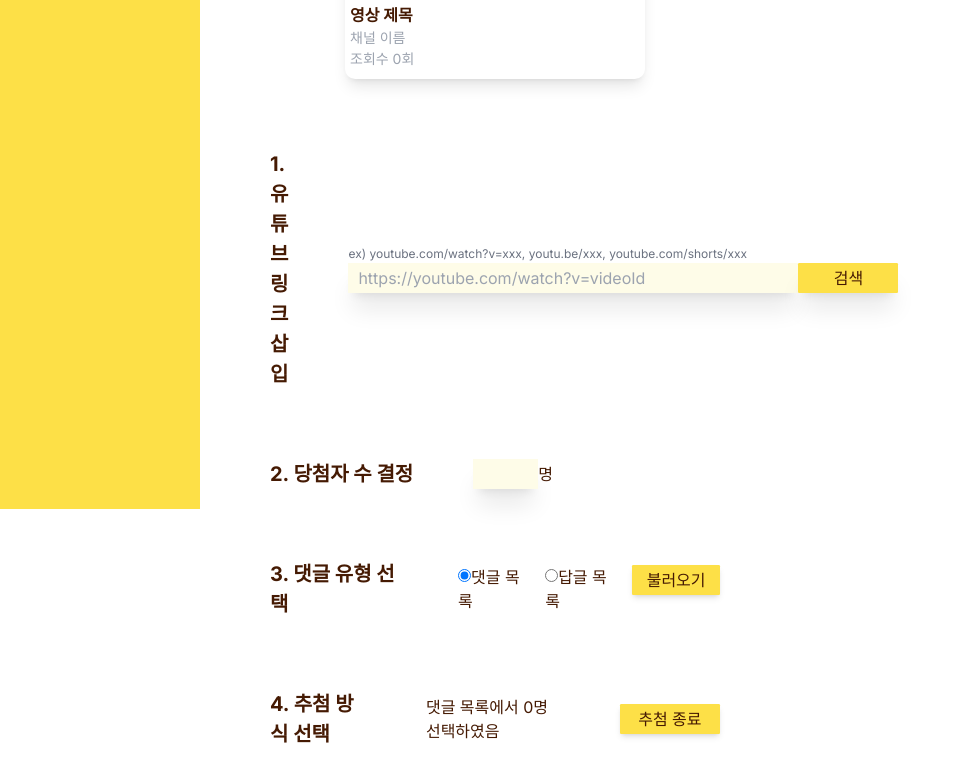
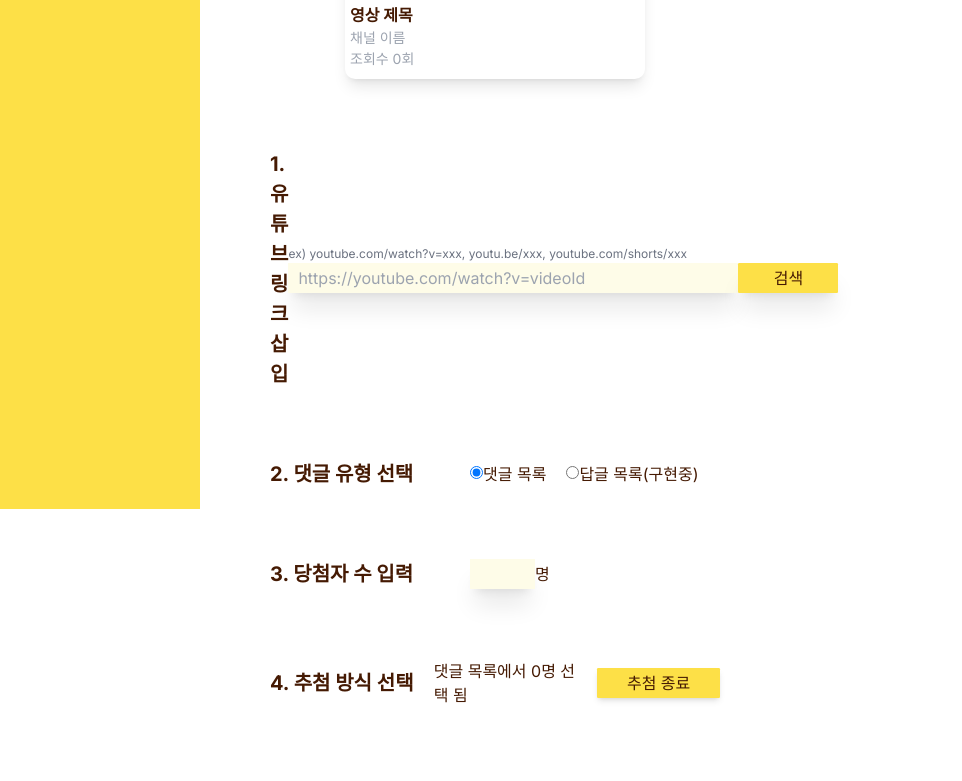
Before and after one commit to loevray/loevray-s-lab, a Next.js app: page /youtube-comment-raffle in a window 1280 px wide. Shown: the part 291-1072 px from the top of the page, without its empty margins (0-962 px from the left). After the commit the page ends 1048 px from the top, so only its background shows below. Built offline with nearby package versions, Linux system fonts and the light colour scheme.

Commit message:
Refactor: when fetch video data, fetch comments together

```diff
--- a/src/app/ui/youtube-comment-raflle/CommentTypeForm.tsx
+++ b/src/app/ui/youtube-comment-raflle/CommentTypeForm.tsx
@@ -4,7 +4,6 @@ import Button from "../common/Button";
 interface CommentTypeFormProps {
   onChange: (e: React.ChangeEvent<HTMLInputElement>) => void;
   commentType: CommentType;
-  handleSubmit: HTMLAttributes<HTMLFormElement>["onSubmit"];
 }
 
 export type CommentType = {
@@ -12,13 +11,9 @@ export type CommentType = {
   reply: boolean;
 };
 
-const CommentTypeForm = ({
-  onChange,
-  commentType,
-  handleSubmit,
-}: CommentTypeFormProps) => {
+const CommentTypeForm = ({ onChange, commentType }: CommentTypeFormProps) => {
   return (
-    <form className="flex gap-2" onSubmit={handleSubmit}>
+    <form className="flex gap-2">
       <div>
         <input
           className="h-1.5"
@@ -42,9 +37,8 @@ const CommentTypeForm = ({
           defaultChecked={commentType.reply}
           id="reply"
         />
-        <label htmlFor="reply">답글 목록</label>
+        <label htmlFor="reply">답글 목록(구현중)</label>
       </div>
-      <Button type="submit" text="불러오기" colorPalette="rin" />
     </form>
   );
 };
--- a/src/app/youtube-comment-raffle/page.tsx
+++ b/src/app/youtube-comment-raffle/page.tsx
@@ -9,7 +9,6 @@ import raffle from "@/utils/raffle";
 import { useMemo, useRef, useState } from "react";
 import VideoInfo from "../ui/youtube-comment-raflle/VideoInfo";
 import { CustomCommentDataType } from "@/utils/parsedYoutubeCommentThread";
-import Comment from "../ui/youtube-comment-raflle/Comment";
 import YoutubeLinkForm from "../ui/youtube-comment-raflle/YoutubeLinkForm";
 import CommentTypeForm, {
   CommentType,
@@ -93,6 +92,7 @@ const Page = () => {
       const selectedComment = comments.find(
         ({ commentId }) => commentId === id
       ) as CustomCommentDataType;
+
       const isSelected = !!winnerComments.find(
         ({ commentId }) => commentId === id
       );
@@ -137,17 +137,12 @@ const Page = () => {
 
   const handleSubmitYoutubeLink = async (e: React.FormEvent) => {
     e.preventDefault();
+
     const link = youtubeInputRef.current?.value || "";
     if (link === "") return alert("링크가 존재하지 않습니다");
 
     const videoData = await fetchYoutubeVideoMetadata(link);
     setVideoData(videoData);
-  };
-
-  const handleSubmitCommentList = async (e: React.FormEvent) => {
-    e.preventDefault();
-    const link = youtubeInputRef.current?.value || "";
-    if (link === "") return alert("링크가 존재하지 않습니다!");
 
     const commentData = await fetchYoutubeToplevelComments(
       link,
@@ -160,28 +155,29 @@ const Page = () => {
     <main className="w-full h-full flex justify-center text-amber-950">
       <section className="w-1/2 flex flex-col items-center px-2 gap-7 pt-7">
         <VideoInfo {...videoData} />
-        <div className="w-full flex items-center gap-6">
-          <h1 className="text-2 font-bold">1. 유튜브 링크 삽입</h1>
+        <div className="w-full flex items-center ">
+          <h1 className="text-2 font-bold w-20">1. 유튜브 링크 삽입</h1>
           <YoutubeLinkForm
             inputRef={youtubeInputRef}
             handleSubmit={handleSubmitYoutubeLink}
           />
         </div>
-        <div className="w-full flex items-center gap-6">
-          <h1 className="text-2 font-bold">2. 당첨자 수 결정</h1>
-          <WinnerCountForm winnerCountInputRef={winnerLimitInputRef} />
-        </div>
-        <div className="w-full flex items-center gap-6">
-          <h1 className="text-2 font-bold">3. 댓글 유형 선택</h1>
+        <div className="w-full flex items-center ">
+          <h1 className="text-2 font-bold w-20">2. 댓글 유형 선택</h1>
           <CommentTypeForm
             onChange={onCommentTypeChange}
             commentType={commentType}
-            handleSubmit={handleSubmitCommentList}
           />
         </div>
-        <div className="w-full flex items-center gap-6">
-          <h1 className="text-2 font-bold">4. 추첨 방식 선택</h1>
-          <span>댓글 목록에서 {winnerComments.length}명 선택하였음</span>
+        <div className="w-full flex items-center">
+          <h1 className="text-2 font-bold w-20">3. 당첨자 수 입력</h1>
+          <WinnerCountForm winnerCountInputRef={winnerLimitInputRef} />
+        </div>
+        <div className="w-full flex items-center">
+          <h1 className="text-2 font-bold w-20">4. 추첨 방식 선택</h1>
+          <span className="pr-2">
+            댓글 목록에서 {winnerComments.length}명 선택 됨
+          </span>
           <Button
             type="button"
             text={leftWinner ? `남은 ${leftWinner}명 랜덤추첨` : "추첨 종료"}
```
